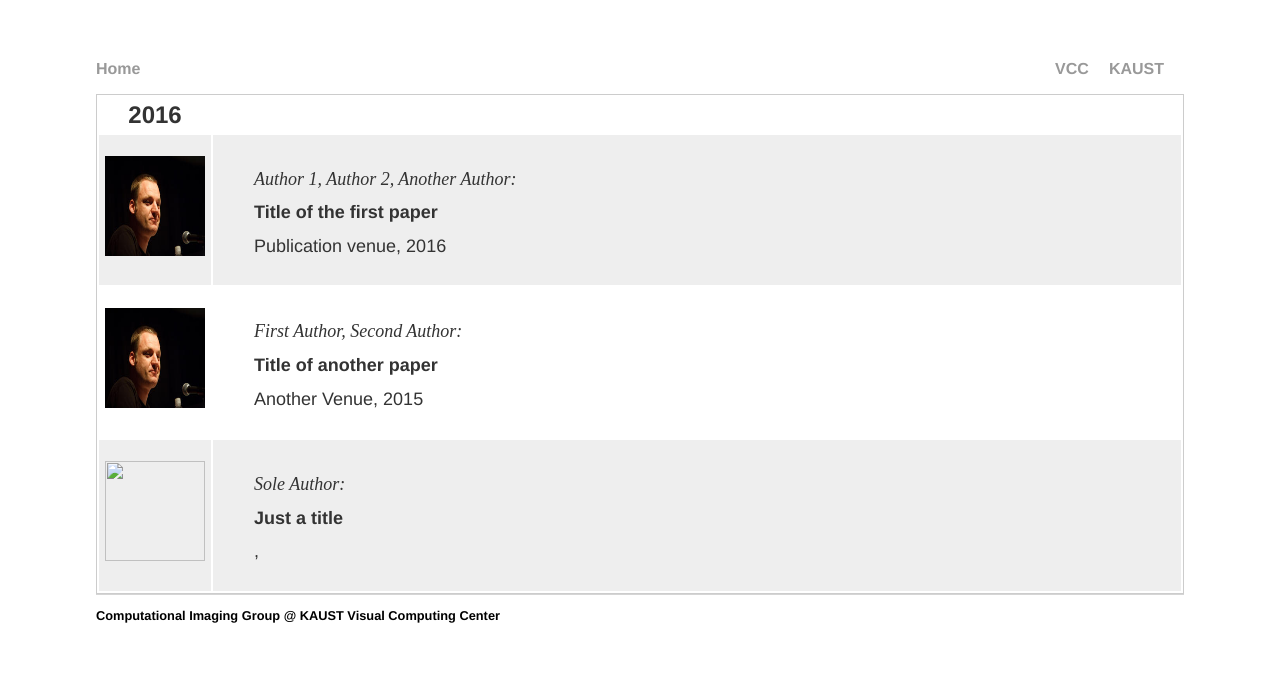
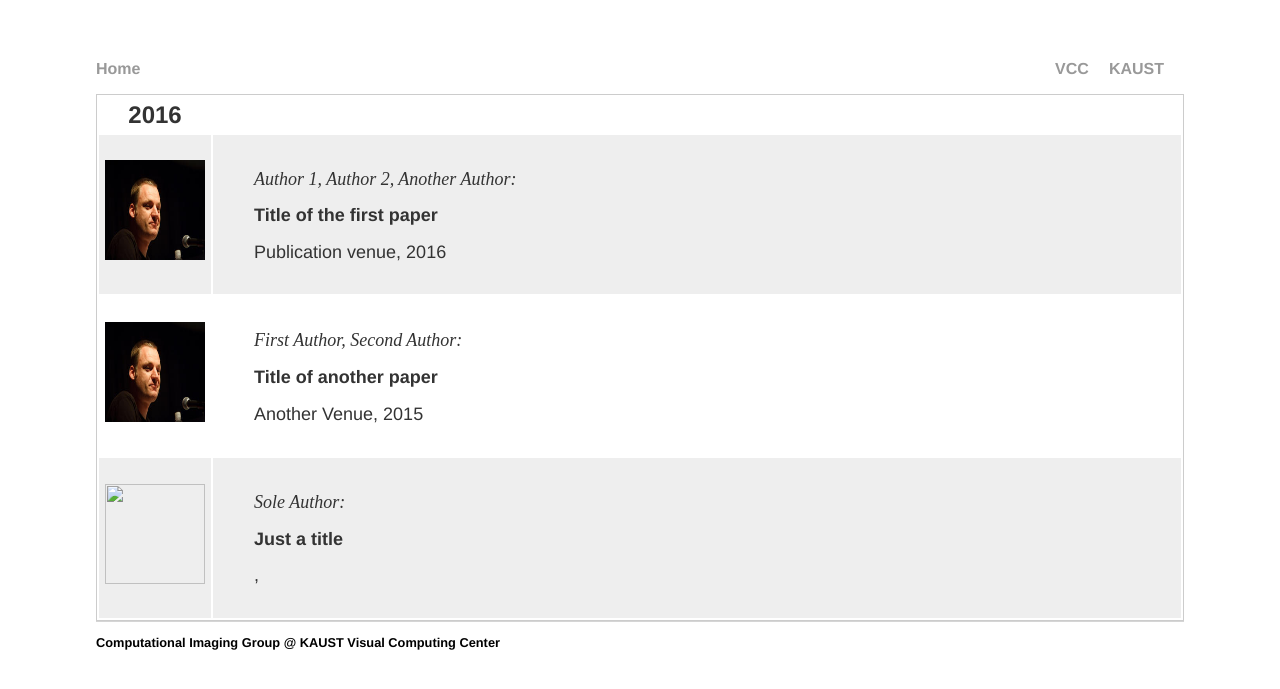
Before and after one commit to vccimaging/vccimaging.github.io, a Jekyll site: the page built from publications.html, in a window 1280 px wide. Shown: the top 689 px of the page. Built offline with Jekyll 4.4.1, drawn with Linux system fonts in a browser that asks for light colours.

Commit message:
Update main.css

```diff
--- a/css/main.css
+++ b/css/main.css
@@ -42,18 +42,15 @@ pub-authors {
     font-family:'Helvetica Italic', 'Arial Italic', 'Sans-Serif Italic';
     font-style: italic;
     font-size: 0.75em;
-    line-height: 1.4em;
 }
 pub-title {
     font-family:'Helvetica', 'Arial', 'Sans-Serif';
     font-size: 0.75em;
     font-weight: bold;
-    line-height: 1.4em;
 }
 pub-normal {
     font-family:'Helvetica', 'Arial', 'Sans-Serif';
     font-size: 0.75em;
-    line-height: 1.4em;
 }
 p {
     font-family:'Helvetica', 'Arial', 'Sans-Serif';
```
